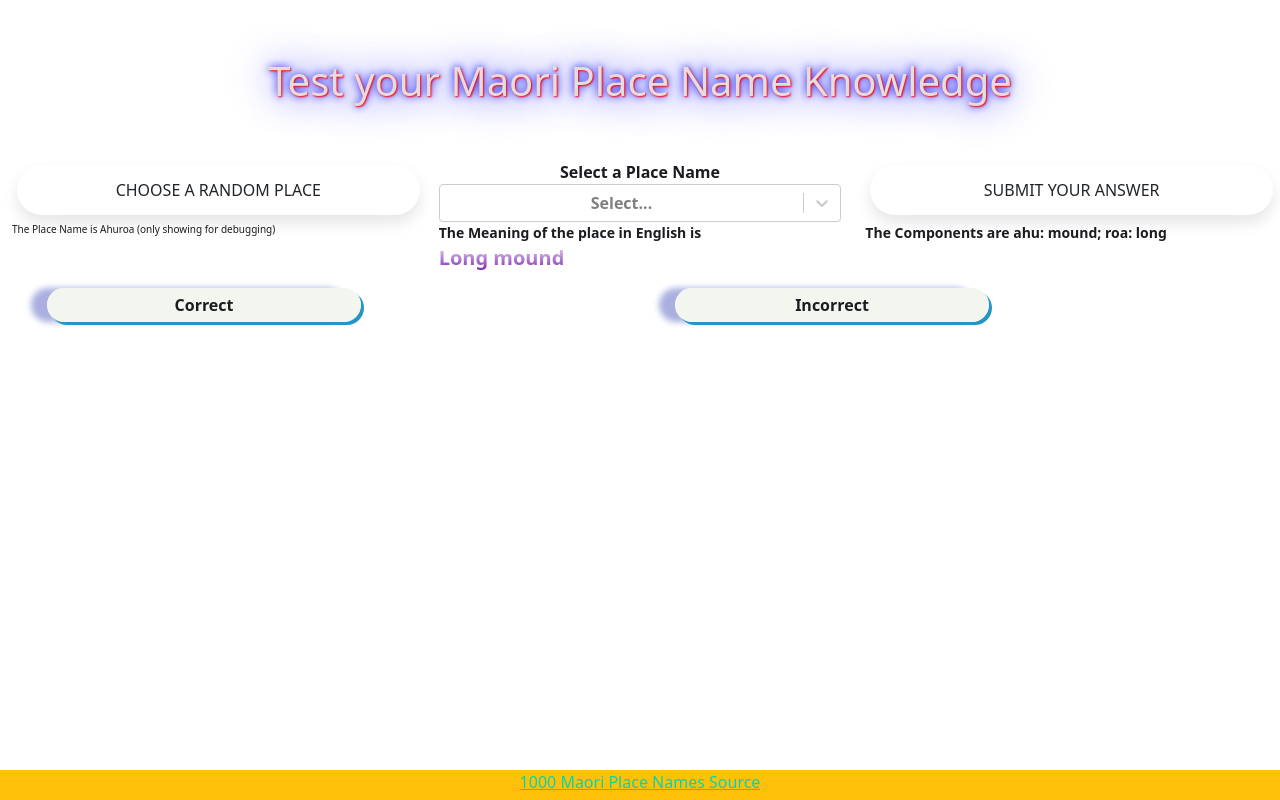
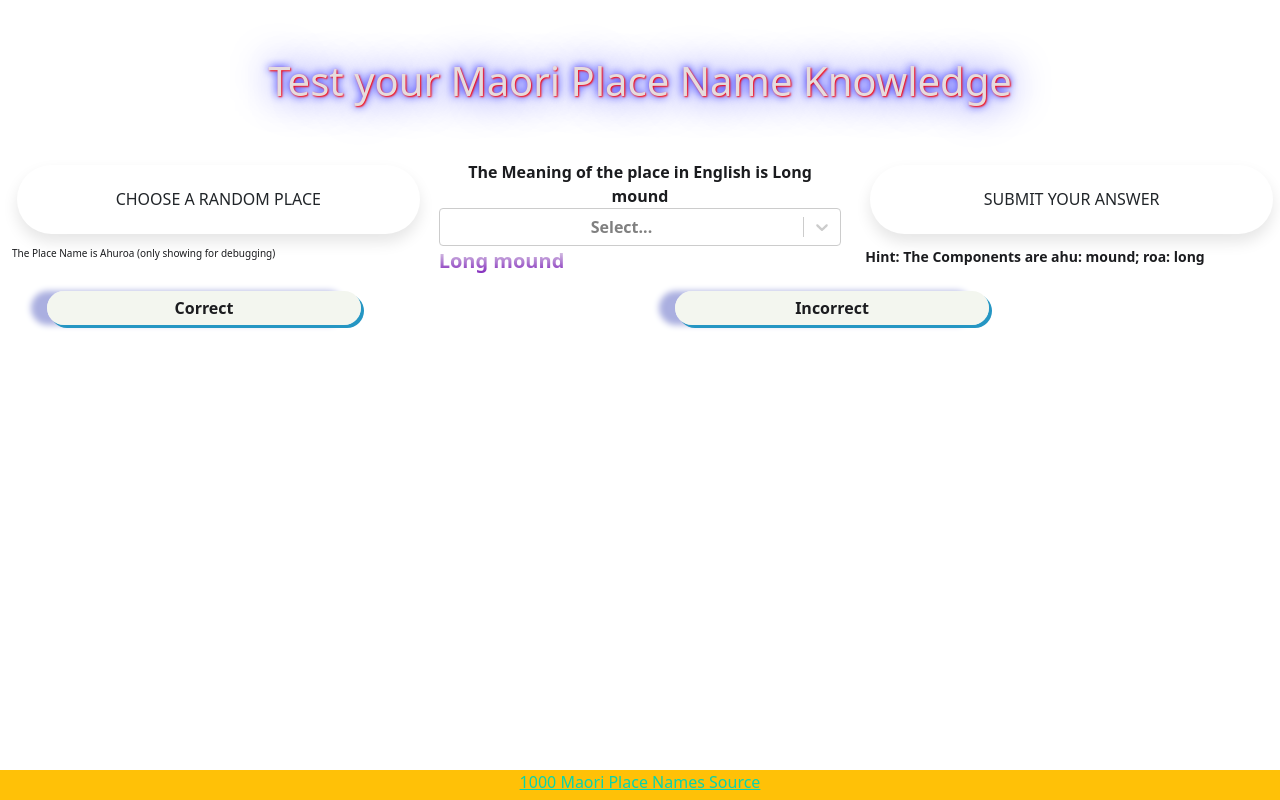
Before and after one commit to Netchicken/MaoriPlaceNames, a React (Create React App) app: page / in a window 1280 px wide. Built offline with nearby package versions, Linux system fonts and the light colour scheme.

Commit message:
Adding component to correct

```diff
--- a/src/components/CityGame.js
+++ b/src/components/CityGame.js
@@ -67,7 +67,10 @@ const CityGame = () => {
       if (selectedCity === gameData.Placename) {
         alertItemName("Yes! You win! The place is " + selectedCity);
         // pass in the citiescorrect state, spread it,  and pass both to setCitiesCorrect
-        setCitiesCorrect((citiesCorrect) => [...citiesCorrect, selectedCity]);
+        setCitiesCorrect((citiesCorrect) => [
+          ...citiesCorrect,
+          selectedCity + " is " + gameData.Components,
+        ]);
       } else {
         alertItemName(
           "Nope, Sorry. The place is " +
@@ -158,7 +161,7 @@ const CityGame = () => {
           <div className='headingoutome'>
             {toggleTextIsHidden === "false"
               ? "You have chosen " + selectedCity
-              : "Select a Place Name"}
+              : "The Meaning of the place in English is " + gameData.Meaning}
           </div>
 
           <Select
--- a/src/components/Section.js
+++ b/src/components/Section.js
@@ -10,15 +10,14 @@ const Section = ({ props }) => {
         </div>
         <div className='col'>
           <div className='appheadercontainer'>
-            The Meaning of the place in English is
-            <span className='appheadermeaningtext'>
+              <span className='appheadermeaningtext'>
               {props.Meaning ? props.Meaning : ""}
             </span>
           </div>
         </div>
         <div className='col'>
           <div className='appheadercontainer'>
-            The Components are {props.Components ? props.Components : ""}
+            Hint: The Components are {props.Components ? props.Components : ""}
           </div>
         </div>
       </div>
```
